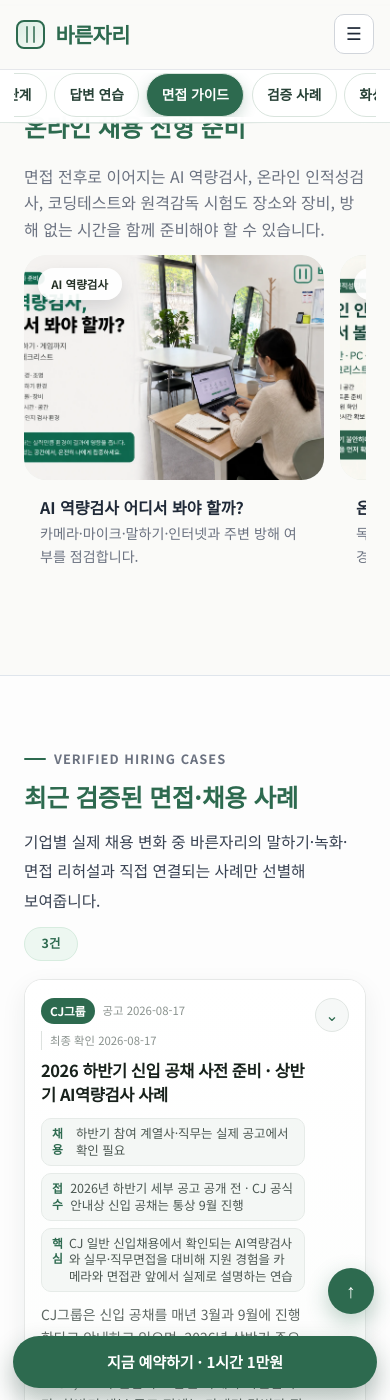
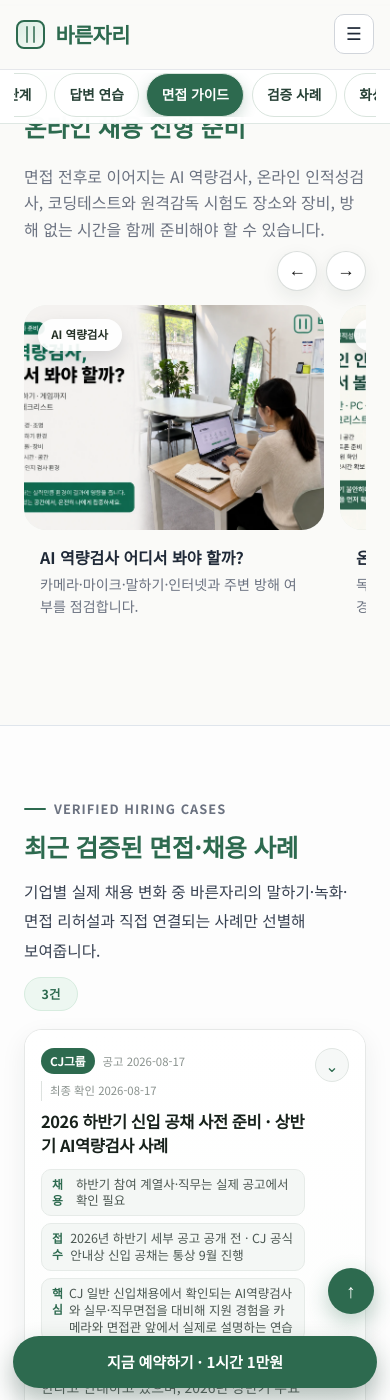
Before and after one commit to bareunspace/blog, a Jekyll site: the page built from interview.html, in a window 390 px wide and 1400 px high, scrolled down 10957 px. Built offline with Jekyll 4.4.1, drawn with Linux system fonts in a browser that asks for light colours.

Commit message:
Add carousel arrows to online hiring section

```diff
--- a/_includes/interview-hub-enhancements.html
+++ b/_includes/interview-hub-enhancements.html
@@ -67,6 +67,36 @@
     }
   }
 
+  var onlineHiring = document.getElementById('online-hiring');
+  if (onlineHiring) {
+    var onlineGrid = onlineHiring.querySelector('.online-hiring-grid');
+    if (onlineGrid && !onlineHiring.querySelector('.online-hiring-carousel-controls')) {
+      var controls = document.createElement('div');
+      controls.className = 'online-hiring-carousel-controls';
+      controls.setAttribute('aria-label', '온라인 채용 전형 카드 이동');
+      controls.innerHTML = '<button type="button" class="online-hiring-arrow online-hiring-prev" aria-label="이전 카드">←</button><button type="button" class="online-hiring-arrow online-hiring-next" aria-label="다음 카드">→</button>';
+
+      var heading = onlineHiring.querySelector('.blog-section-heading');
+      if (heading) heading.insertAdjacentElement('afterend', controls);
+      else onlineGrid.parentNode.insertBefore(controls, onlineGrid);
+
+      function getScrollAmount() {
+        var card = onlineGrid.querySelector('.post-related-card');
+        if (!card) return Math.max(260, onlineGrid.clientWidth * 0.8);
+        var styles = window.getComputedStyle(onlineGrid);
+        var gap = parseFloat(styles.columnGap || styles.gap || 0) || 0;
+        return card.getBoundingClientRect().width + gap;
+      }
+
+      controls.querySelector('.online-hiring-prev').addEventListener('click', function () {
+        onlineGrid.scrollBy({ left: -getScrollAmount(), behavior: 'smooth' });
+      });
+      controls.querySelector('.online-hiring-next').addEventListener('click', function () {
+        onlineGrid.scrollBy({ left: getScrollAmount(), behavior: 'smooth' });
+      });
+    }
+  }
+
   var toc = hub.querySelector('.guide-toc-inner');
   if (toc) toc.innerHTML = '<span class="guide-toc-label">면접 허브 탐색 순서</span><a href="#prep-flow">준비 단계</a><a href="#interview-practice-focus">답변 연습</a><a href="#interview-series">면접 가이드</a><a href="#verified-interview-cases">검증 사례</a><a href="#video-interview">화상면접</a><a href="#booking">예약</a>';
 });
@@ -112,6 +142,38 @@
     }
   }
 
+  .online-hiring-carousel-controls {
+    display: none;
+    justify-content: flex-end;
+    gap: .55rem;
+    margin: -.25rem 0 .9rem;
+  }
+
+  .online-hiring-arrow {
+    width: 2.5rem;
+    height: 2.5rem;
+    border: 1px solid rgba(26, 54, 41, .16);
+    border-radius: 999px;
+    background: #fff;
+    color: inherit;
+    font-size: 1.1rem;
+    line-height: 1;
+    cursor: pointer;
+    box-shadow: 0 6px 18px rgba(26, 54, 41, .08);
+  }
+
+  .online-hiring-arrow:hover,
+  .online-hiring-arrow:focus-visible {
+    transform: translateY(-1px);
+    border-color: rgba(26, 54, 41, .32);
+  }
+
+  @media (max-width: 1080px) {
+    .online-hiring-carousel-controls { display: flex; }
+    #online-hiring .online-hiring-grid { scrollbar-width: none; }
+    #online-hiring .online-hiring-grid::-webkit-scrollbar { display: none; }
+  }
+
   @media (max-width: 900px) {
     #interview-practice-focus .about-principle-grid,
     #video-interview .about-highlight-grid {
```
